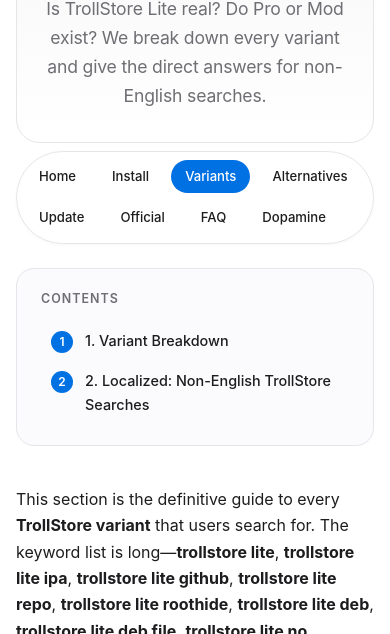
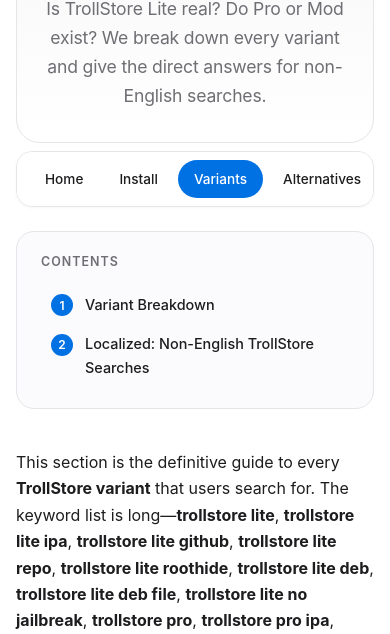
Before and after one commit to 927520fyx/ios, a plain HTML site: page variants.html in a window 390 px wide. Shown: the part 190-824 px from the top of the page. Drawn offline with Linux system fonts and the light colour scheme.

Commit message:
Add files via upload

```diff
--- a/variants.html
+++ b/variants.html
@@ -11,7 +11,7 @@
   gtag('config', 'G-JWF0BPSMBV');
 </script>
 <meta charset="UTF-8">
-<meta name="viewport" content="width=device-width, initial-scale=1.0">
+<meta name="viewport" content="width=device-width, initial-scale=1.0, maximum-scale=1.0, user-scalable=no">
 
 <title>TrollStore Variants 2026: Lite, Pro, 2, v2, Beta &amp; Mod Explained</title>
 
@@ -39,6 +39,31 @@
 <!-- 同步更新 Twitter 描述 -->
 <meta name="twitter:description" content="TrollStore variants explained: Lite (jailbreak only), Pro/Mod (fake), v2 (same as 2), and Beta. Plus localized answers for non-English searches.">
 <meta name="twitter:image" content="https://927520fyx.github.io/ios/og-image.jpg">
+
+<!-- 强力拦截 iOS Safari 双击缩放和双指手势缩放（iOS 10+ 会忽略 viewport 的 user-scalable=no，必须用 JS） -->
+<script>
+  // 1. 拦截双指捏合缩放 (iOS 10+ Safari)
+  document.addEventListener('gesturestart', function (e) {
+    e.preventDefault();
+  });
+
+  // 2. 拦截双击放大
+  var lastTouchEnd = 0;
+  document.addEventListener('touchend', function (event) {
+    var now = (new Date()).getTime();
+    if (now - lastTouchEnd <= 300) {
+      event.preventDefault(); // 阻止两次点击间隔小于 300ms 时的默认放大行为
+    }
+    lastTouchEnd = now;
+  }, false);
+
+  // 3. 防止双击输入框导致放大
+  document.addEventListener('touchstart', function (event) {
+    if (event.touches.length > 1) {
+      event.preventDefault(); // 拦截多指触摸（捏合）
+    }
+  }, { passive: false });
+</script>
 
 <style>
   :root {
@@ -73,6 +98,8 @@
     padding: 0 20px;
     -webkit-font-smoothing: antialiased;
     -moz-osx-font-smoothing: grayscale;
+    touch-action: manipulation; /* 消除点击延迟 */
+    overflow-x: hidden; /* 防止横向溢出 */
   }
   article {
     max-width: 800px;
@@ -127,7 +154,7 @@
     word-break: break-word;
   }
 
-  /* iOS 风格导航条 */
+  /* iOS 风格导航条 - 与首页/安装页保持一致 */
   .site-nav {
     display: flex;
     gap: 8px;
@@ -162,6 +189,7 @@
     font-weight: 500;
     color: var(--text);
     transition: background 0.2s ease, color 0.2s ease;
+    white-space: nowrap; /* 防止文字换行破坏胶囊形状 */
   }
   .site-nav a:hover {
     background: #f5f5f7;
@@ -355,6 +383,7 @@
     line-height: 1.7;
   }
 
+  /* 手机端适配 */
   @media (max-width: 600px) {
     body { font-size: 16px; padding: 0 16px; }
     article { padding: 32px 0 64px; }
@@ -366,8 +395,31 @@
     .lede { font-size: 1.02rem; }
     table { font-size: 0.82rem; }
     th, td { padding: 11px 13px; }
-    .site-nav { font-size: 0.82rem; }
-    .site-nav span { display: none; }
+
+    /* 手机端导航条：改为可横向滑动的单行胶囊 */
+    .site-nav {
+      flex-wrap: nowrap;
+      overflow-x: auto;
+      -webkit-overflow-scrolling: touch;
+      border-radius: 16px;
+      padding: 8px 12px;
+      gap: 4px;
+      justify-content: flex-start;
+      scrollbar-width: none;
+      -ms-overflow-style: none;
+      touch-action: pan-x;
+    }
+    .site-nav::-webkit-scrollbar {
+      display: none;
+    }
+    .site-nav span {
+      display: none;
+    }
+    .site-nav a {
+      padding: 8px 16px;
+      font-size: 0.85rem;
+    }
+
     .toc li a { padding: 8px 10px; font-size: 0.9rem; }
     .lang-block { padding: 16px 16px; }
   }
@@ -405,7 +457,7 @@
 }
 </script>
 </head>
-<body>
+<body id="top">
 <article>
 
 <div class="hero">
@@ -418,7 +470,7 @@
   <span>Site</span>
   <a href="index.html" title="TrollStore Home &amp; Download">Home</a>
   <a href="install.html" title="TrollStore Install Guide">Install</a>
-  <a href="#" title="TrollStore Variants" aria-current="page">Variants</a>
+  <a href="#top" title="TrollStore Variants" aria-current="page">Variants</a>
   <a href="alternatives.html" title="TrollStore Alternatives &amp; Jailbreak">Alternatives</a>
   <a href="update.html" title="TrollStore Update &amp; Usage">Update</a>
   <a href="official.html" title="TrollStore Official Source &amp; Device Compatibility">Official</a>
@@ -429,8 +481,8 @@
 <div class="toc">
   <strong>Contents</strong>
   <ol>
-    <li><a href="#variants">1. Variant Breakdown</a></li>
-    <li><a href="#localized">2. Localized: Non-English TrollStore Searches</a></li>
+    <li><a href="#variants" title="Jump to Variant Breakdown">Variant Breakdown</a></li>
+    <li><a href="#localized" title="Jump to Localized Answers">Localized: Non-English TrollStore Searches</a></li>
   </ol>
 </div>
 
```
